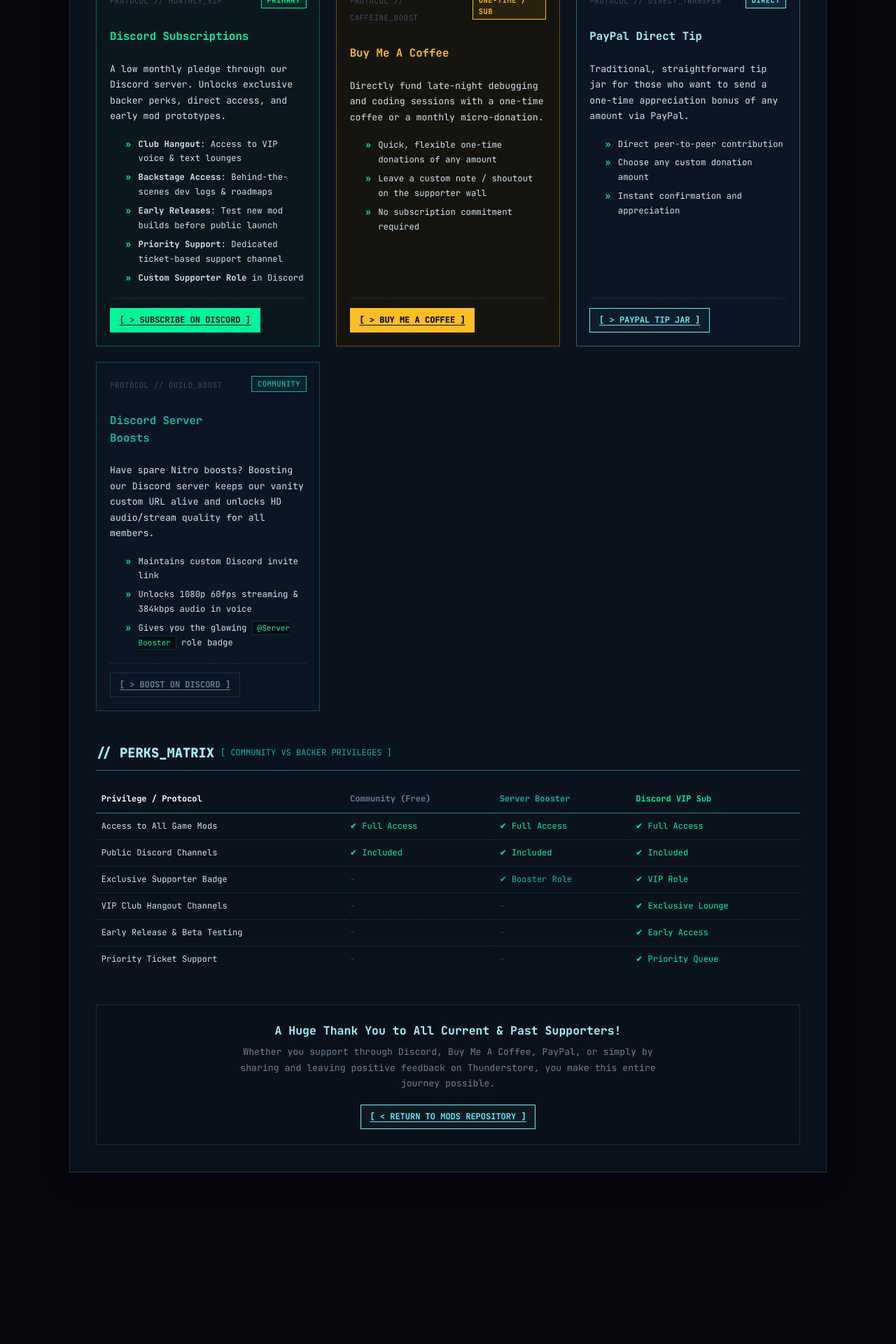
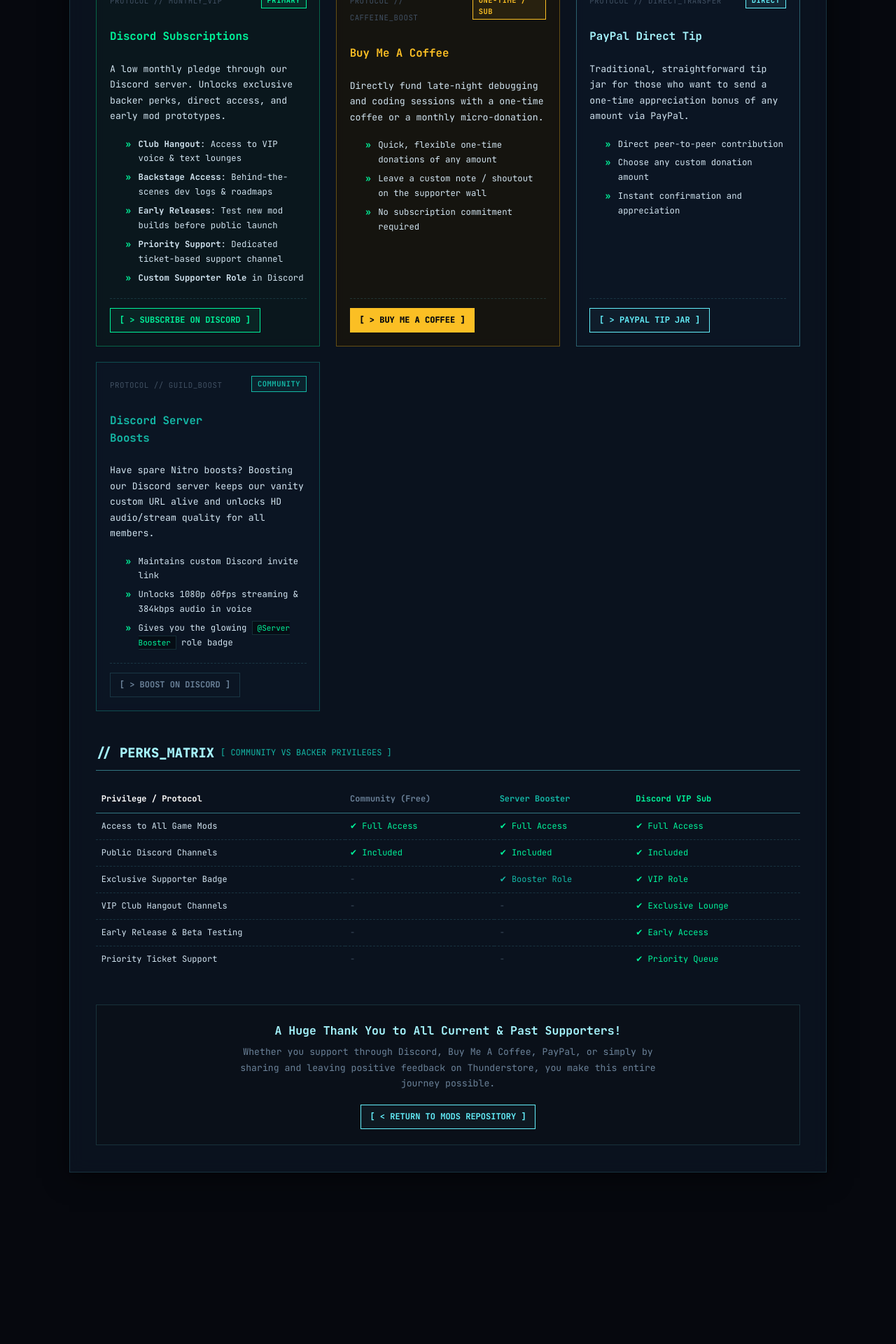
Before and after one commit to Vapok/vapok.github.io, a Jekyll site: the page built from support.md, in a window 1280 px wide. Shown: the part 1064-2984 px from the top of the page at 70% size. Built offline with Jekyll 4.4.1, drawn with Linux system fonts in a browser that asks for light colours.

Commit message:
fix(buttons): resolve hover color specificity conflict and unreadable text contrast inside markdown containers

```diff
--- a/assets/css/terminal.css
+++ b/assets/css/terminal.css
@@ -1204,92 +1204,115 @@
   font-family: var(--font-mono);
   font-size: 0.8rem;
   font-weight: 700;
-  text-decoration: none;
+  text-decoration: none !important;
+  text-shadow: none !important;
   padding: 0.45rem 0.85rem;
   border: 1px solid var(--ice-blue);
-  color: var(--ice-blue);
+  color: var(--ice-blue) !important;
   background: rgba(100, 240, 252, 0.04);
   cursor: pointer;
   transition: all 0.2s ease;
 }
 
 .cyber-btn:hover {
-  background: var(--ice-blue);
-  color: var(--bg-deep);
-  border-color: var(--ice-blue);
+  background: var(--ice-blue) !important;
+  color: #06080e !important;
+  border-color: var(--ice-blue) !important;
+  text-shadow: none !important;
   box-shadow: 0 0 15px var(--ice-blue-glow);
   transform: translateY(-1px);
 }
 
 .cyber-btn.btn-mint {
-  border-color: var(--glacial-mint);
-  color: #06080e;
-  background: var(--glacial-mint);
+  border-color: var(--glacial-mint) !important;
+  color: var(--glacial-mint) !important;
+  background: rgba(0, 245, 155, 0.06);
   font-weight: 700;
 }
 
 .cyber-btn.btn-mint:hover {
-  background: #34d399;
-  border-color: #34d399;
-  color: #06080e;
+  background: var(--glacial-mint) !important;
+  border-color: var(--glacial-mint) !important;
+  color: #06080e !important;
+  text-shadow: none !important;
   box-shadow: 0 0 16px rgba(0, 245, 155, 0.45);
   transform: translateY(-1px);
 }
 
+.cyber-btn.btn-mint-solid {
+  border-color: var(--glacial-mint) !important;
+  color: #06080e !important;
+  background: var(--glacial-mint) !important;
+  font-weight: 700;
+}
+
+.cyber-btn.btn-mint-solid:hover {
+  background: #34d399 !important;
+  border-color: #34d399 !important;
+  color: #06080e !important;
+  text-shadow: none !important;
+  box-shadow: 0 0 16px rgba(0, 245, 155, 0.45);
+  transform: translateY(-1px);
+}
+
 .cyber-btn.btn-cyan {
-  border-color: var(--ice-blue);
-  color: #06080e;
-  background: var(--ice-blue);
+  border-color: var(--ice-blue) !important;
+  color: var(--ice-blue) !important;
+  background: rgba(100, 240, 252, 0.04);
   font-weight: 700;
 }
 
 .cyber-btn.btn-cyan:hover {
-  background: #a5f3fc;
-  border-color: #a5f3fc;
-  color: #06080e;
+  background: var(--ice-blue) !important;
+  border-color: var(--ice-blue) !important;
+  color: #06080e !important;
+  text-shadow: none !important;
   box-shadow: 0 0 16px var(--ice-blue-glow);
   transform: translateY(-1px);
 }
 
 .cyber-btn.btn-amber {
-  border-color: var(--warning-amber);
-  color: var(--warning-amber);
+  border-color: var(--warning-amber) !important;
+  color: var(--warning-amber) !important;
   background: rgba(251, 191, 36, 0.06);
 }
 
 .cyber-btn.btn-amber:hover {
-  background: var(--warning-amber);
-  border-color: var(--warning-amber);
-  color: #06080e;
+  background: var(--warning-amber) !important;
+  border-color: var(--warning-amber) !important;
+  color: #06080e !important;
+  text-shadow: none !important;
   box-shadow: 0 0 16px rgba(251, 191, 36, 0.45);
   transform: translateY(-1px);
 }
 
 .cyber-btn.btn-amber-solid {
-  border-color: var(--warning-amber);
-  color: #06080e;
-  background: var(--warning-amber);
+  border-color: var(--warning-amber) !important;
+  color: #06080e !important;
+  background: var(--warning-amber) !important;
   font-weight: 800;
 }
 
 .cyber-btn.btn-amber-solid:hover {
-  background: #fcd34d;
-  border-color: #fcd34d;
-  color: #06080e;
+  background: #fcd34d !important;
+  border-color: #fcd34d !important;
+  color: #06080e !important;
+  text-shadow: none !important;
   box-shadow: 0 0 18px rgba(251, 191, 36, 0.6);
   transform: translateY(-1px);
 }
 
 .cyber-btn.btn-secondary {
-  border-color: var(--border-subtle);
-  color: var(--text-muted);
+  border-color: var(--border-subtle) !important;
+  color: var(--text-muted) !important;
   background: transparent;
 }
 
 .cyber-btn.btn-secondary:hover {
-  border-color: var(--cyber-teal);
-  color: var(--cyber-teal);
-  background: rgba(20, 184, 166, 0.12);
+  border-color: var(--cyber-teal) !important;
+  color: var(--cyber-teal) !important;
+  background: rgba(20, 184, 166, 0.12) !important;
+  text-shadow: none !important;
   box-shadow: 0 0 10px rgba(20, 184, 166, 0.25);
   transform: translateY(-1px);
 }
@@ -1365,14 +1388,14 @@
   margin-bottom: 0.4rem;
 }
 
-.markdown-body a {
+.markdown-body a:not(.cyber-btn) {
   color: var(--ice-blue);
   text-decoration: underline;
   text-underline-offset: 3px;
   transition: color 0.2s ease;
 }
 
-.markdown-body a:hover {
+.markdown-body a:not(.cyber-btn):hover {
   color: var(--glacial-mint);
   text-shadow: 0 0 8px var(--glacial-mint-glow);
 }
```
